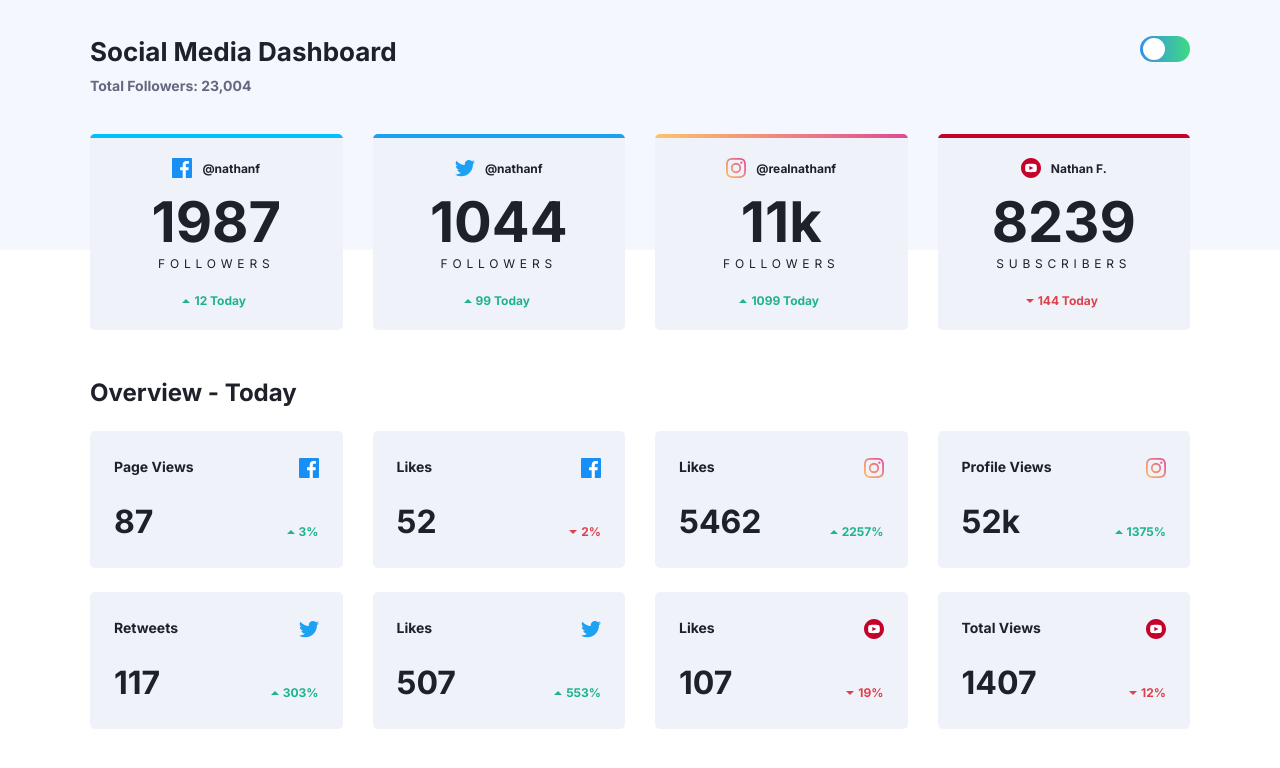
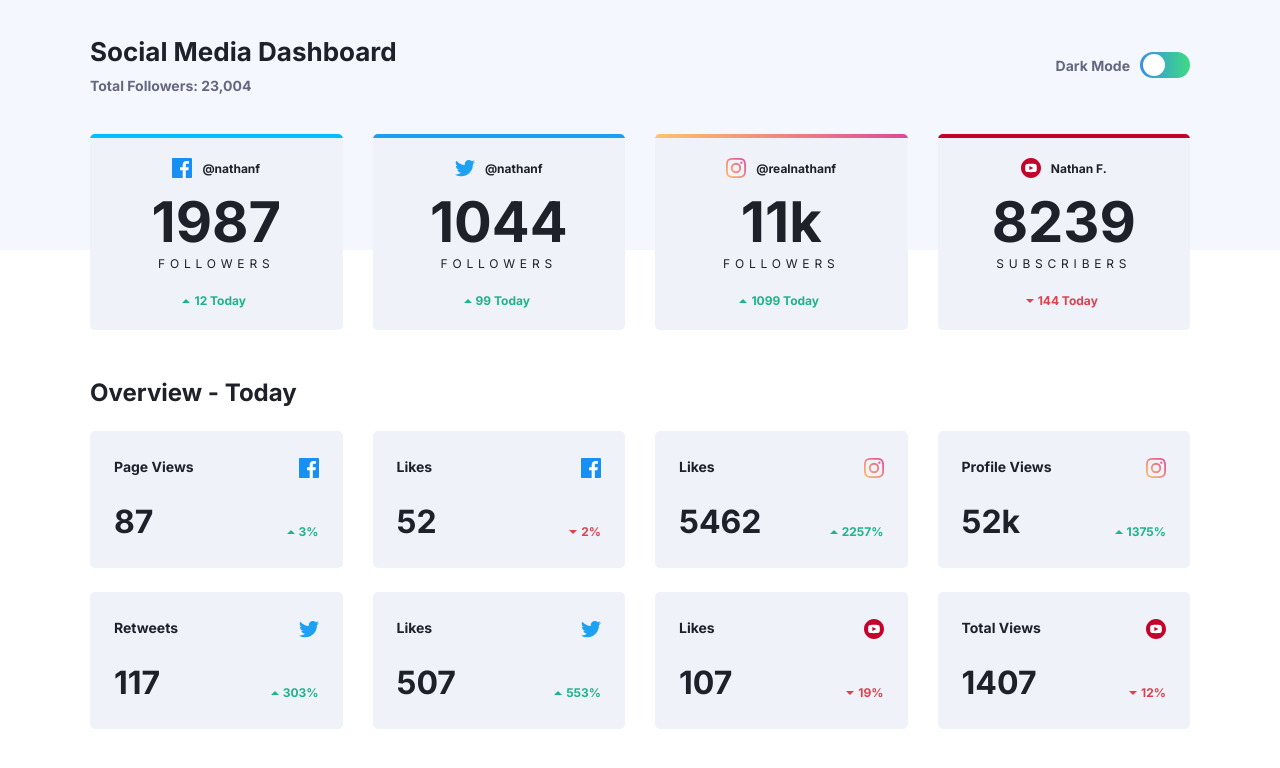
Before and after one commit to FabioGiacometti/mks, a React (Create React App) app: page / in a window 1280 px wide. Shown: the top 768 px of the page. Built offline with nearby package versions, Linux system fonts and the light colour scheme.

Commit message:
Dark Mode label Added

```diff
--- a/src/components/header/Header.js
+++ b/src/components/header/Header.js
@@ -20,7 +20,8 @@ const Header = () => {
                     <h2 className="subtitle">Total Followers: 23,004</h2>
                 </div>
             </div>
-            <div className="toggle_container" title={"Enable/Disable Dark Mode"}>
+            <div className="toggle__container" title={"Enable/Disable Dark Mode"}>
+                <span className="dark-mode__label">Dark Mode</span>
                 <input type="checkbox" name="checkbox" id="checkbox"/>
                 <label htmlFor="checkbox" className="toggle__label" onClick={() => handleDarkModeSwitch()}>
                     <div className="ball"></div>
--- a/src/components/header/Header.scss
+++ b/src/components/header/Header.scss
@@ -5,6 +5,19 @@
   display: flex;
   justify-content: space-between;
   width: 100%;
+}
+
+.toggle__container {
+  display: flex;
+  align-items: center;
+  justify-content: center;
+}
+
+.dark-mode__label{
+  margin-right: 10px;
+  font-size: 14px;
+  font-weight: 700;
+  color: var(--light-text)
 }
 
 .header__titles-container {
@@ -16,7 +29,7 @@
   height: 60px;
   width: 60px;
   opacity: 0;
-  transition: all 400ms ;
+  transition: all 400ms;
 }
 
 .header__titles {
@@ -26,9 +39,10 @@
       margin-left: 0;
       margin-left: 80px;
     }
-    .logo{
+    .logo {
       top: 36px;
-      opacity: 1;    }
+      opacity: 1;
+    }
   }
 }
 .title {
```
Also changed, not shown: 1 other file (tests, documents, lock files or other folders).
